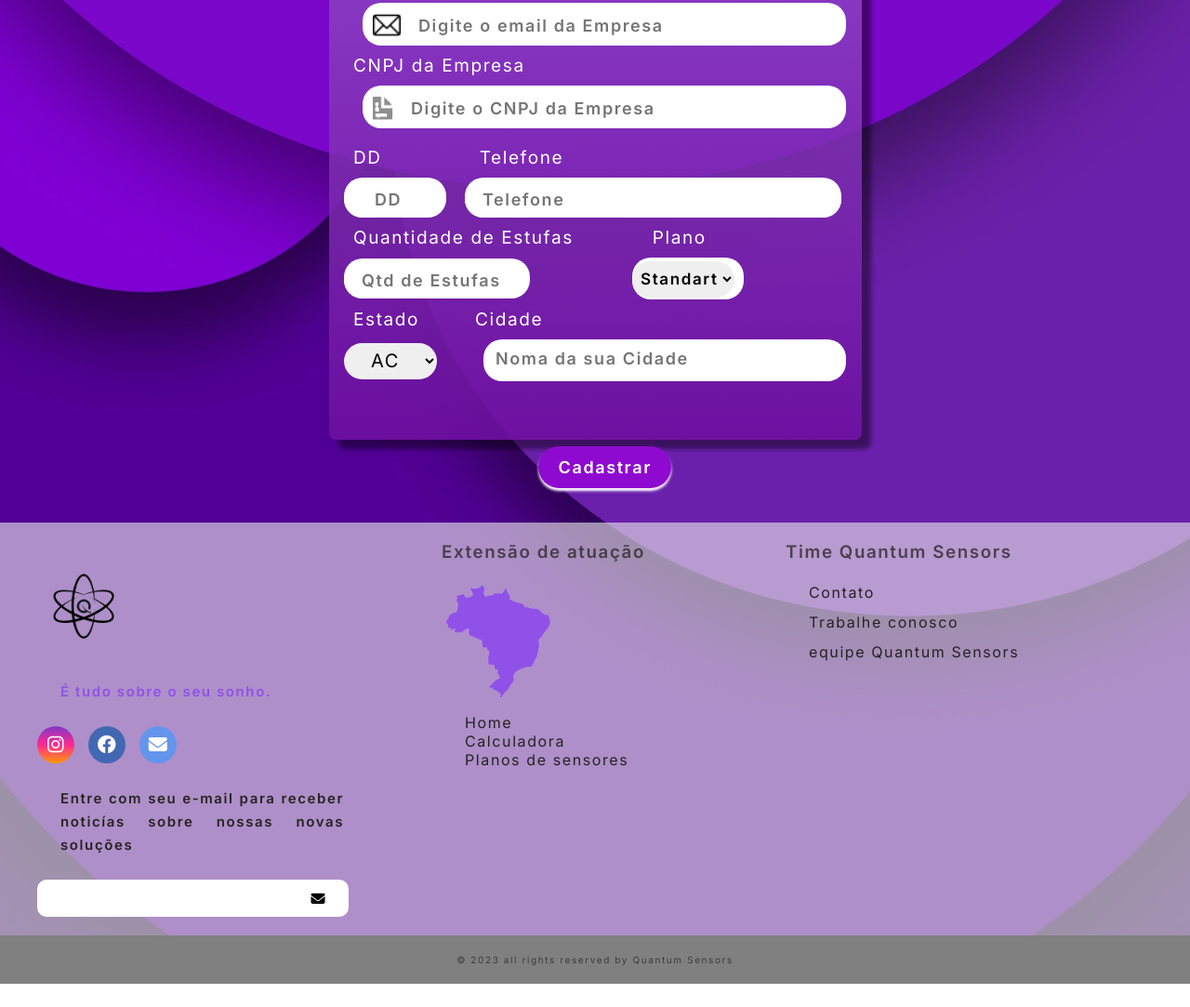
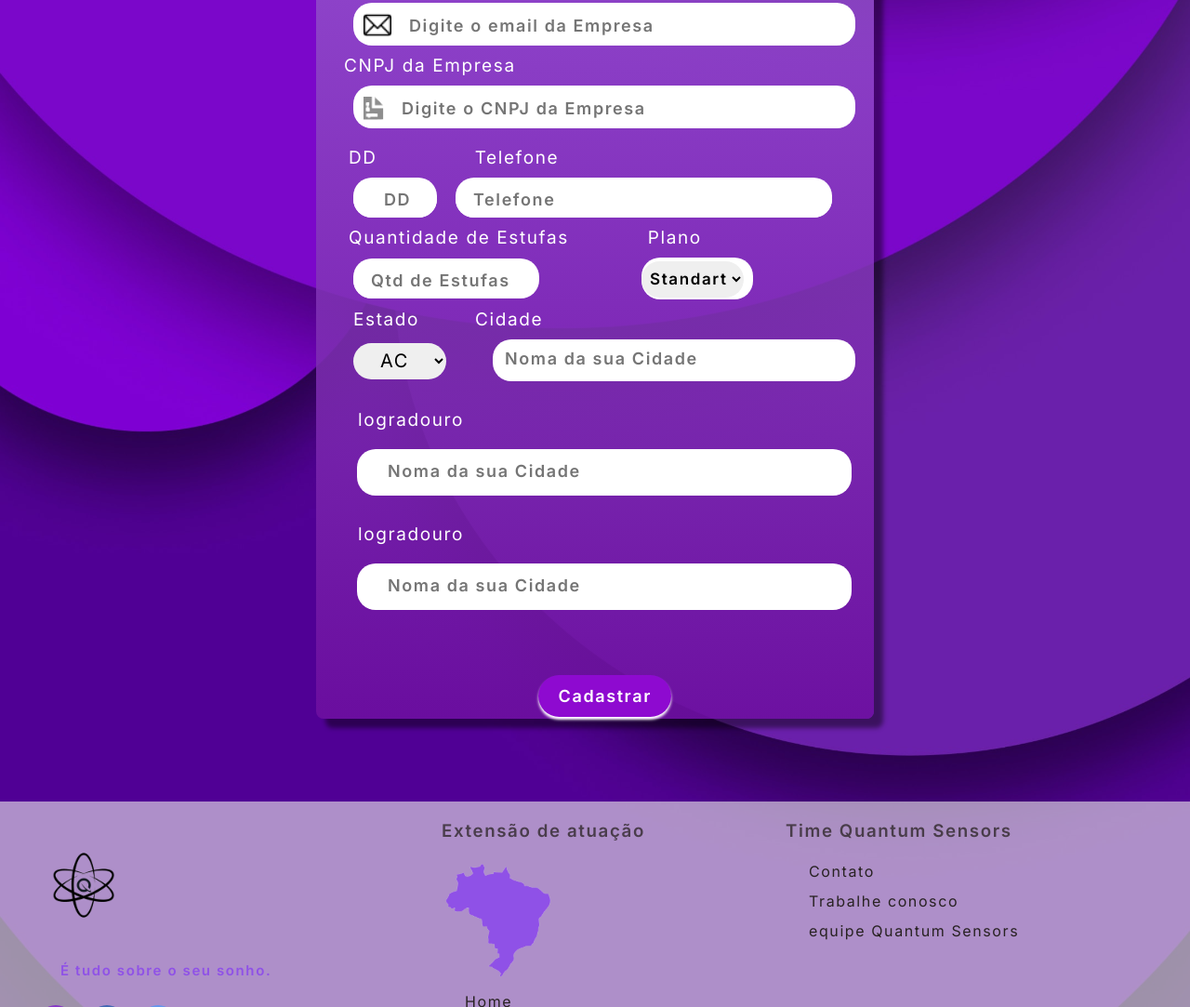
Before and after one commit to Quantum-Solution-original-s/Site-integrado, a website: page site/public/Tela Cadastro.html in a window 1280 px wide. Shown: the part 717-1800 px from the top of the page at 93% size. Before the commit the page ends 1775 px from the top, so only its background shows below. Drawn offline with nearby package versions, Linux system fonts and the light colour scheme.

Commit message:
Atualizando Tela de cadastro

```diff
--- a/site/public/Tela Cadastro.html
+++ b/site/public/Tela Cadastro.html
@@ -175,6 +175,19 @@
 
         <div class="cidade">
           <img src=""> <input type="text" class="cidade_ipt" id="ipt_cidade" placeholder="Noma da sua Cidade">
+        </div>
+      </div>
+
+      <div class="logradouro-container">
+        <div class="logradouro-div">
+        <p class="title-input-logradouro">logradouro</p>
+          <img src=""> <input type="text" class="logradouro" id="ipt_cidade" placeholder="Noma da sua Cidade">
+        </div>
+      </div>
+      <div class="logradouro-container">
+        <div class="logradouro-div">
+        <p class="title-input-logradouro">logradouro</p>
+          <img src=""> <input type="text" class="logradouro" id="ipt_cidade" placeholder="Noma da sua Cidade">
         </div>
       </div>
 
--- a/site/public/css/style-cadastro.css
+++ b/site/public/css/style-cadastro.css
@@ -226,8 +226,8 @@ main {
   margin: 0 auto;
   margin-top: 7%;
   margin-bottom: 7%;
-  height: 1000px;
-  width: 573px;
+  height: 1300px;
+  width: 600px;
   background: linear-gradient(#af86e9bd, #6d0fa0e5);
   box-shadow: 10px 10px 5px 0px rgba(0, 0, 0, 0.445);
   border-radius: 8px;
@@ -342,16 +342,40 @@ input::placeholder {
   border-radius: 20px;
 }
 
+.logradouro-div {
+  width: 454px;
+  /* margin-top: 80px; */
+}
+.logradouro{
+  width: 532px;
+  height: 20px;
+  padding: 25px;
+  border-radius: 20px;
+  border: none;
+  margin-left: 24px;
+}
+.logradouro-container {
+  display: flex;
+  flex-direction: column;
+  justify-content: center;
+}
+
+.title-input-logradouro {
+  font-size: 19px;
+  /* margin-bottom: 1.2%; */
+  text-align: left;
+  margin: 30px 0 0 25px;
+}
 .icons-dd {
   display: flex;
-  width: 110px;
+  width: 90px;
   margin: 0 20px 0 0;
   background-color: white;
   border-radius: 20px;
 }
 
 .icons i {
-  margin: 3px 0 0 13px;
+  margin: 3px 0 0 43px;
 
 }
 .img-user {
@@ -368,8 +392,10 @@ input::placeholder {
 }
 
 /* FINAL INPUT USUARIO */
+
+
 .dd_numero {
-  width: 100px;
+  width: 90px;
   border-radius: 20px;
   height: 39px;
   border: none;
@@ -383,7 +409,8 @@ input::placeholder {
   display: flex;
   flex-direction: row;
   margin-top: 15px;
-  margin: 0 16px 0 0;
+  margin: 0 25px 0 0;
+  margin-left: 5px;
 }
 
 
@@ -415,7 +442,7 @@ input::placeholder {
   justify-content: space-evenly;
   justify-content: flex-start;
   flex-direction: row;
-  margin: 0 0 0 0;
+  margin-left: 20px;
 }
 
 .plano-qtdEstufa {
@@ -424,6 +451,7 @@ input::placeholder {
   align-items: center;
   flex-direction: row;
   margin: 0 130px 0 0;
+  margin-left: 20px;
 }
 
 .icons-plano {
@@ -451,10 +479,12 @@ input::placeholder {
   justify-content: space-around;
   justify-content: flex-start;
   column-gap: 40px;
+  margin-left: 10px;
 }
 .container-endereco {
   display: flex;
   flex-direction: row;
+  margin-left: 20px;
 }
 
 .tipo_plano {
@@ -556,6 +586,7 @@ input::placeholder {
   flex-direction: row;
   margin-top: 15px;
   margin: 0 16px 0 0;
+  margin-left: 5px;
   }
 
 .plano {
```
